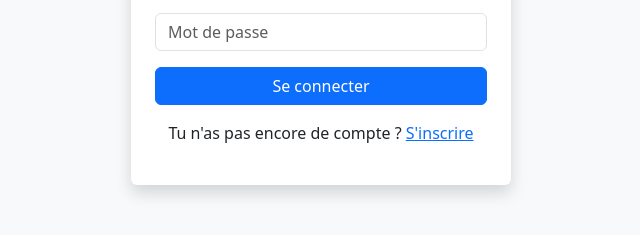
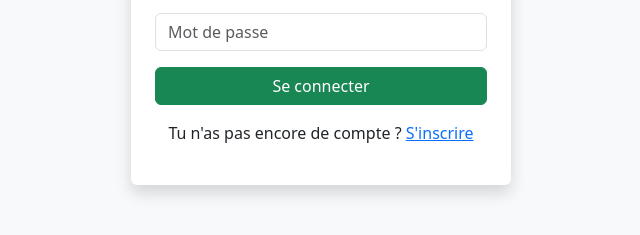
Before and after one commit to Ninodev14/Geoloc, a website: page public/login.html in a window 1280 px wide. Shown: the part 371-606 px from the top of the page, without its empty margins (319-959 px from the left). Drawn offline with nearby package versions, Linux system fonts and the light colour scheme.

Commit message:
changement btn login

```diff
--- a/public/login.html
+++ b/public/login.html
@@ -36,7 +36,7 @@
                 required
               />
             </div>
-            <button type="submit" class="btn btn-primary w-100">
+            <button type="submit" class="btn btn-success w-100">
               Se connecter
             </button>
             <p id="message" class="text-danger mt-2 text-center"></p>
```
